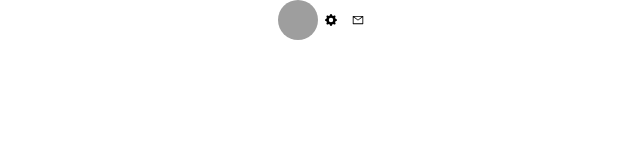
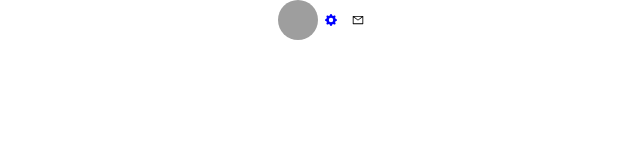
Before and after one commit to souzasmatheus/cult, a React (Create React App) app: page / in a window 1280 px wide. Shown: the top 160 px of the page, without its empty margins (315-955 px from the left). Built offline with nearby package versions, Linux system fonts and the light colour scheme; grey boxes are pictures that could not be loaded; the HTML template or start-up script is replaced by a standard one.

Commit message:
add iconSize prop

```diff
--- a/src/components/common/atoms/ActionButton/index.tsx
+++ b/src/components/common/atoms/ActionButton/index.tsx
@@ -6,13 +6,26 @@
   counter?: number | string;
   icon: IconType;
   onClick: () => void;
+  className?: string;
+  iconSize?: number | string;
 };
 
-const ActionButton = ({ counter, icon, onClick }: Props) => {
+const ActionButton = ({
+  counter,
+  icon,
+  onClick,
+  className,
+  iconSize = 12,
+}: Props) => {
   return (
     <Wrapper>
-      <StyledIcon Icon={icon} onClick={onClick} />
-      <StyledCount>{counter ?? null}</StyledCount>
+      <StyledIcon
+        size={iconSize}
+        Icon={icon}
+        onClick={onClick}
+        className={className}
+      />
+      <StyledCount className={className}>{counter ?? null}</StyledCount>
     </Wrapper>
   );
 };
--- a/src/components/common/atoms/ActionButton/styled.tsx
+++ b/src/components/common/atoms/ActionButton/styled.tsx
@@ -11,9 +11,7 @@
   height: 1.5rem;
 `;
 
-const StyledIcon = styled((props) => <CustomIcon {...props} />).attrs({
-  size: 12,
-})`
+const StyledIcon = styled((props) => <CustomIcon {...props} />)`
   cursor: pointer;
   padding-left: 1px;
 
```
